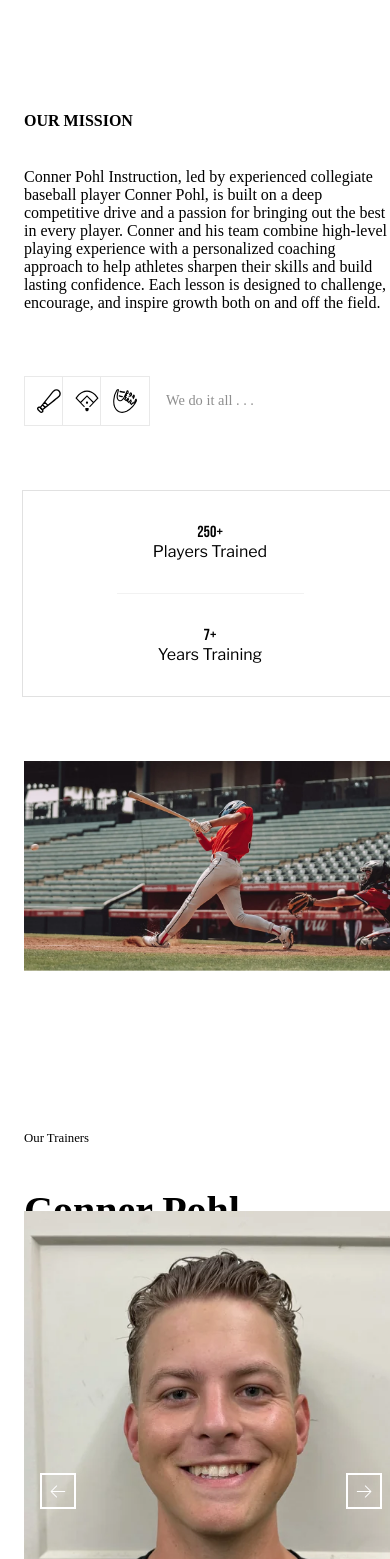
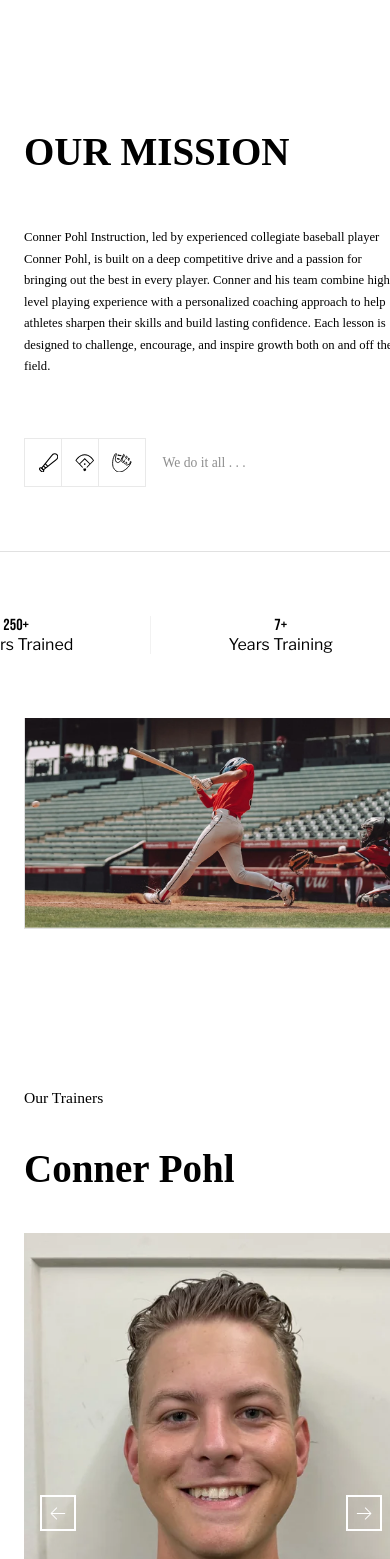
Before and after one commit to HaydenWestfall/conner-pohl-instruction, a React (Vite) app: page /about in a window 390 px wide. Shown: the part 1089-2648 px from the top of the page. Built offline with nearby package versions, Linux system fonts and the light colour scheme; no server answers; the HTML template or start-up script is replaced by a standard one.

Commit message:
About page scalabliilty for mobile

```diff
--- a/src/App.tsx
+++ b/src/App.tsx
@@ -6,12 +6,14 @@ import gsap from "gsap";
 import "./App.scss";
 import { ToastContainer } from "react-toastify";
 import { ReactLenis, useLenis } from "lenis/react";
+import useSafariIos from "./hooks/SafariDetectionHook";
 
 gsap.registerPlugin(useGSAP);
 gsap.registerPlugin(ScrollTrigger);
 
 function App() {
   useLenis(() => {});
+  useSafariIos();
 
   return (
     <ReactLenis root>
--- /dev/null
+++ b/src/hooks/SafariDetectionHook.tsx
@@ -0,0 +1,19 @@
+import { useEffect } from "react";
+
+export default function useSafariIos() {
+  useEffect(() => {
+    const ua = navigator.userAgent;
+
+    // Detect iOS Safari specifically
+    const isIOS = /iP(hone|od|ad)/.test(ua);
+    const isWebkit = /WebKit/.test(ua);
+    const isChrome = /CriOS/.test(ua);
+    const isFirefox = /FxiOS/.test(ua);
+
+    if (isIOS && isWebkit && !isChrome && !isFirefox) {
+      document.body.classList.add("safari-ios");
+    } else {
+      document.body.classList.remove("safari-ios");
+    }
+  }, []);
+}
--- a/src/index.scss
+++ b/src/index.scss
@@ -190,11 +190,15 @@ p {
     font-size: var(--text-size-large);
   }
 
+  body.safari-ios .route-wrapper .hero-wrapper {
+    height: calc(110vh - 0rem);
+  }
+
   .route-wrapper {
     padding: 0rem;
 
     .hero-wrapper {
-      height: calc(110vh - 0rem);
+      height: calc(100vh - 0rem);
     }
 
     .route-header-img {
--- a/src/pages/About/components/AboutHeader/AboutHeader.scss
+++ b/src/pages/About/components/AboutHeader/AboutHeader.scss
@@ -33,7 +33,7 @@
 
     .hero-header {
       left: 1rem;
-      bottom: 1rem;
+      bottom: 13rem;
 
       h1 {
         font-size: 6rem;
--- a/src/pages/About/components/Mission/Mission.scss
+++ b/src/pages/About/components/Mission/Mission.scss
@@ -123,7 +123,7 @@
 @media only screen and (max-width: 768px) {
   .mission-wrapper {
     padding: 6rem 1rem;
-    gap: 4rem;
+    gap: 0;
 
     .mission-info-wrapper {
       gap: 4rem;
@@ -132,18 +132,26 @@
       .mission-statement {
         .statement {
           h2 {
-            font-size: var(--text-size-extra-large);
-            line-height: unset;
+            font-size: 10vw;
+            line-height: 11vw;
           }
 
           p {
+            max-width: unset;
+            font-size: 3.25vw;
+            line-height: 5.5vw;
           }
         }
 
         .misson-accent-wrapper {
           .icons {
             .icon-wrapper {
+              height: 12vw;
+              width: 12vw;
+
               .accent-icons {
+                height: 5vw;
+                width: 5vw;
               }
 
               &:not(:first-child) {
@@ -153,16 +161,17 @@
           }
 
           .text {
+            font-size: 3.5vw;
           }
         }
       }
 
       .stats-wrapper {
-        flex-direction: column;
-        align-items: center;
+        justify-content: space-between;
         width: 100%;
-        padding: 2rem 0;
         gap: 2rem;
+        border-radius: var(--border-radius-1) var(--border-radius-1) 0 0;
+        border-bottom: none;
 
         .stat-wrapper {
           .stat {
@@ -173,8 +182,6 @@
         }
 
         .divider {
-          width: 50%;
-          height: 1px;
         }
       }
     }
@@ -185,6 +192,9 @@
 
       .long-photo {
         width: 100%;
+        border-radius: 0 0 var(--border-radius-1) var(--border-radius-1);
+        border: 1px solid #e1e1e1;
+        border-top: none;
       }
 
       .short-photo {
--- a/src/pages/About/components/Trainers/Trainers.scss
+++ b/src/pages/About/components/Trainers/Trainers.scss
@@ -111,7 +111,7 @@
 
     .trainer-info-wrapper {
       height: fit-content;
-      gap: 37rem;
+      gap: 42rem;
       width: 100%;
 
       .trainer-name {
@@ -120,11 +120,12 @@
         gap: 0.5rem;
 
         span {
-          font-size: 0.8rem;
+          font-size: 4vw;
         }
 
         h2 {
-          font-size: 2.5rem;
+          font-size: 10vw;
+          line-height: 11vw;
         }
       }
 
@@ -132,10 +133,11 @@
         display: flex;
         flex-direction: column;
         align-items: center;
-        gap: 1rem;
+        gap: 3rem;
 
         p {
-          line-height: 1.6rem;
+          font-size: 4vw;
+          line-height: 7vw;
         }
 
         .trainer-index-wrapper {
@@ -150,14 +152,14 @@
       position: absolute;
       width: calc(100% - 2rem);
       left: 1rem;
-      top: 9rem;
+      top: 13rem;
       height: 35rem;
     }
 
     .trainer-actions {
       z-index: 15;
       position: absolute;
-      top: 26.5rem;
+      top: 30.5rem;
       transform: translateY(-50%);
       width: calc(100% - 4rem);
       left: 2rem;
```
